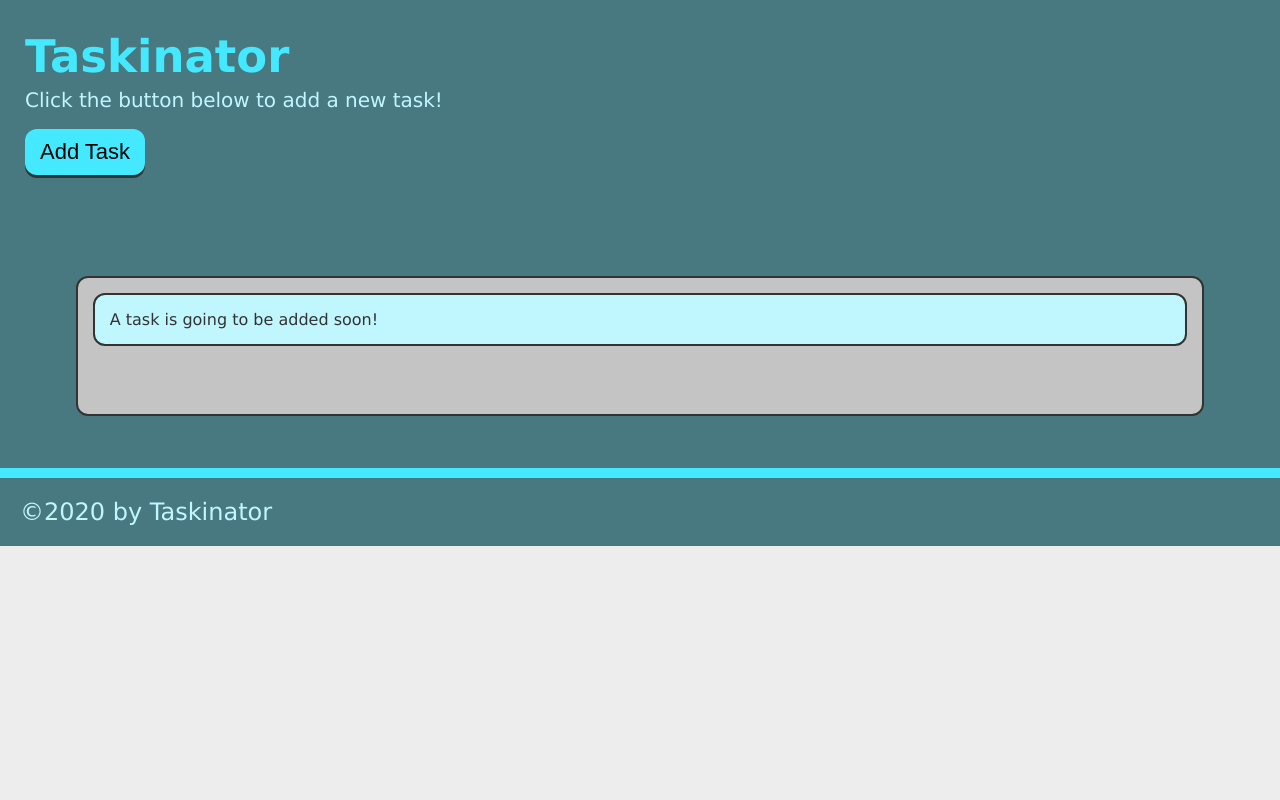
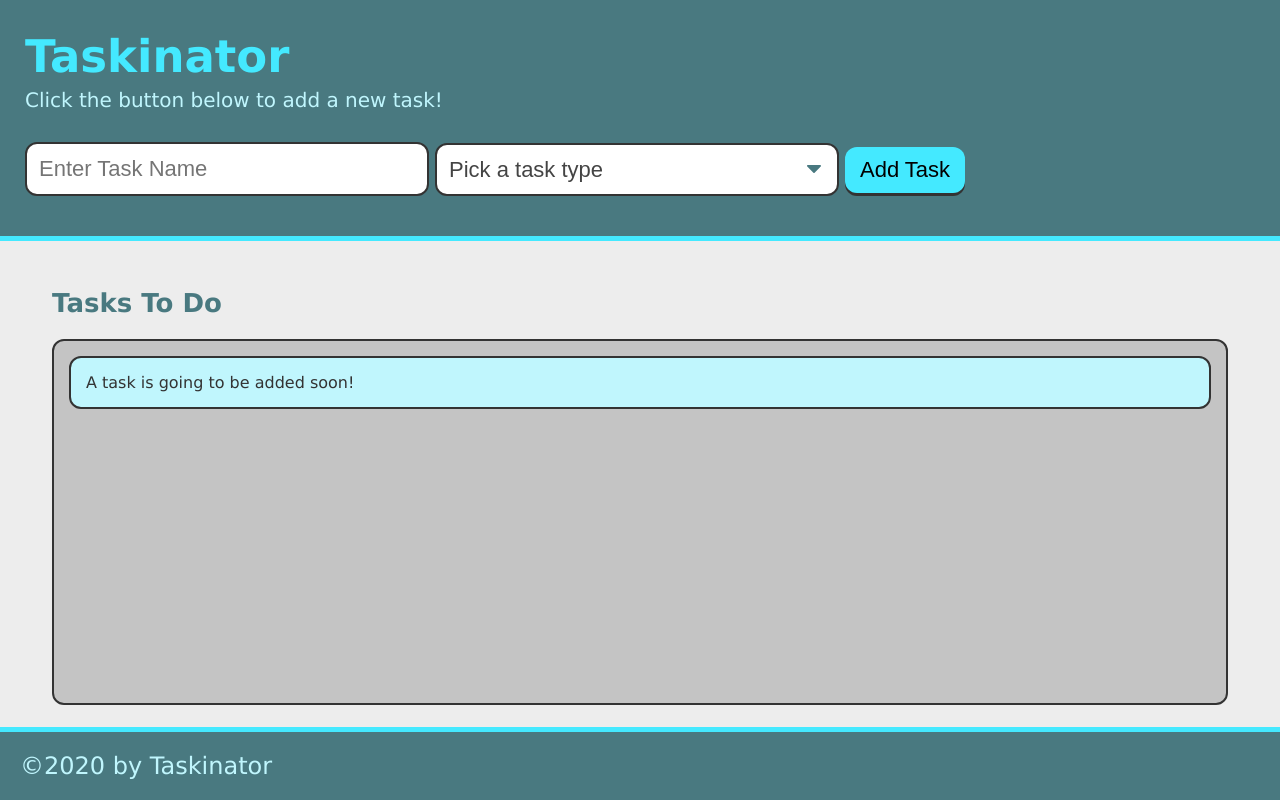
Before and after one commit to Irina256/taskinator, a plain HTML site: page index.html in a window 1280 px wide. Drawn offline with Linux system fonts and the light colour scheme.

Commit message:
adding dropdown

```diff
--- a/assets/js/script.js
+++ b/assets/js/script.js
@@ -1,17 +1,20 @@
 
-var buttonEl = document.querySelector("#save-task");
+var formEl = document.querySelector("#task-form");
 var tasksToDoEl = document.querySelector("#tasks-to-do");
 
-buttonEl.addEventListener("click", function() {
-  var listItemEl = document.createElement("li");
-  listItemEl.className = "task-item";
-  listItemEl.textContent = "This is a new task.";
-  tasksToDoEl.appendChild(listItemEl);
-});
 
-var createTaskHandler = function() {
+
+var createTaskHandler = function(event) {
+    console.log(event);
+
+
+    event.preventDefault();
+
     var listItemEl = document.createElement("li");
     listItemEl.className = "task-item";
     listItemEl.textContent = "This is a new task.";
     tasksToDoEl.appendChild(listItemEl);
-  }
+  };
+  formEl.addEventListener("submit", createTaskHandler);
+
+;
--- a/index.html
+++ b/index.html
@@ -12,8 +12,25 @@
     <header>
         <h1 class = "page-title">Taskinator</h1>
         <p>Click the button below to add a new task!</p>
-        <button class= "btn" id="save-task">Add Task</button>
+        <form id="task-form">
+            <div class="form-group">
+                <input type="text" name="task-name" placeholder="Enter Task Name" />
+              </div>
+              <div class="form-group">
+                <select name="task-type" class="select-dropdown">
+                 <option value="" disabled selected>Pick a task type</option>
+                  <option value="Print">Print</option>
+                  <option value="Web">Web</option>
+                  <option value="Mobile">Mobile</option>
+                </select>
+              </div>
+            <div class="form-group">
+              <button class="btn" id="save-task" type="submit">Add Task</button>
+            </div>
+          </form>
 
+
+    </header>
     <main class="page-content">
         <section class="task-list-wrapper">
           <h2 class="list-title">Tasks To Do</h2>
@@ -22,7 +39,6 @@
           </ul>
         </section>
       </main>
-    </header>
     <script src="./assets/js/script.js"></script>
 
 </body>
```
Lines whose indentation alone changed are shown as unchanged.
